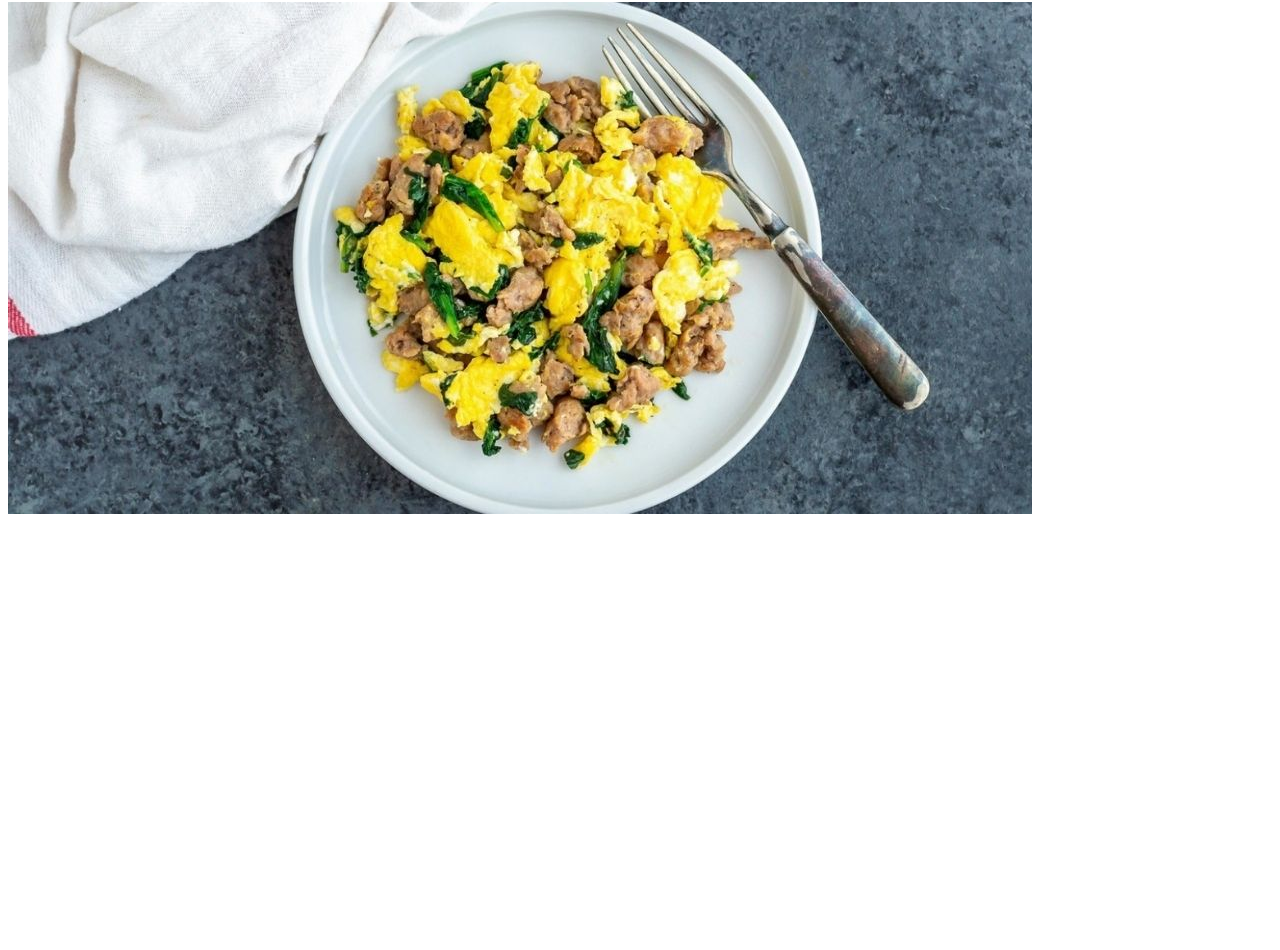
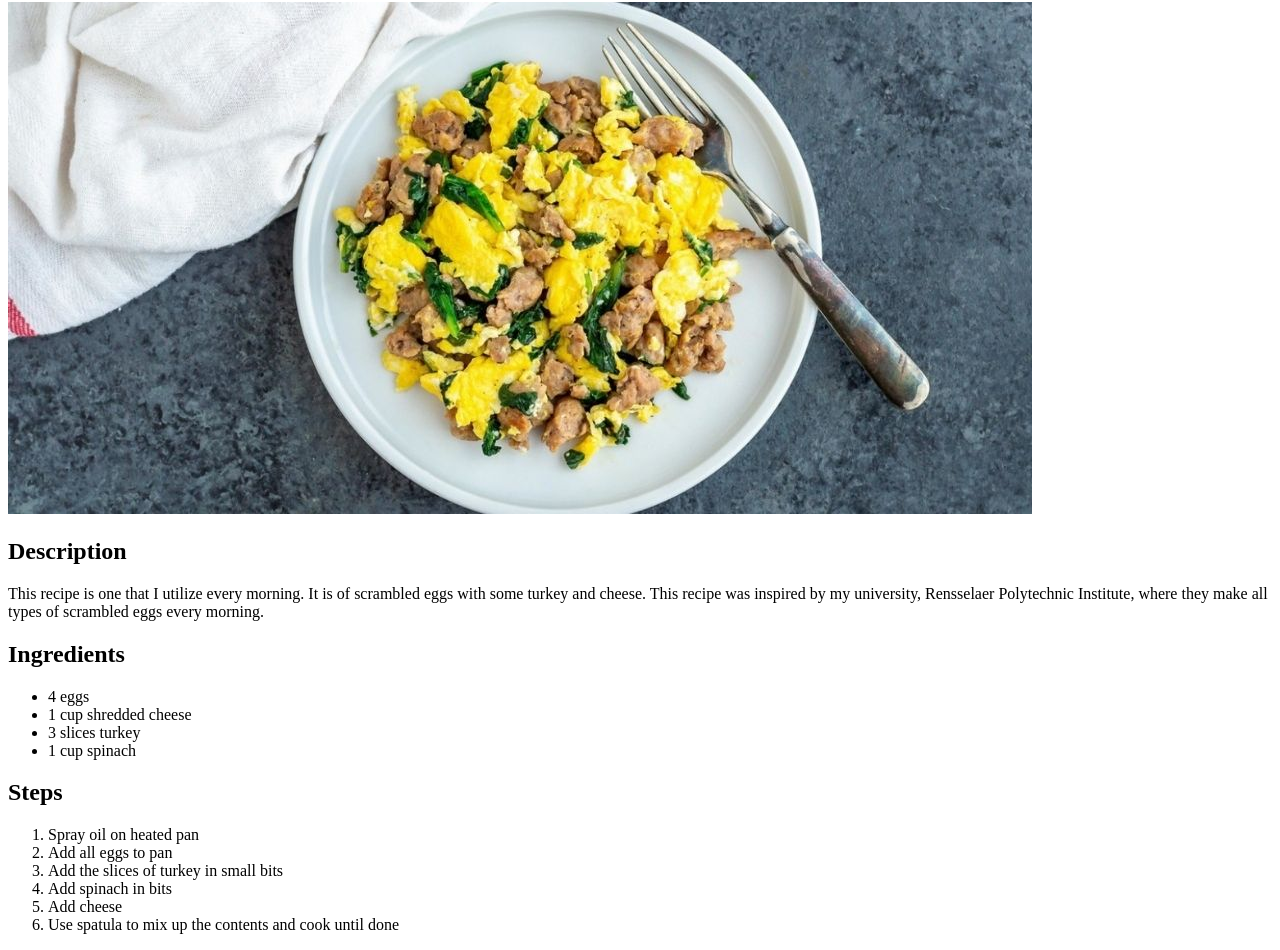
Before and after one commit to haujla2391/odin-recipes, a plain HTML site: page recipes/scrambled_eggs.html in a window 1280 px wide. Shown: the part 78-1028 px from the top of the page. Before the commit the page ends 800 px from the top, so only its background shows below. Drawn offline with Linux system fonts and the light colour scheme; files whose address does not match are found by name.

Commit message:
Complete the eggs recipe and webpage

```diff
--- a/recipes/scrambled_eggs.html
+++ b/recipes/scrambled_eggs.html
@@ -7,5 +7,27 @@
     <body>
         <h1>Scrambled Eggs</h1>
         <img src="images/scrambled_eggs.jpeg" alt="Scrambled Eggs">
+        <h2>Description</h2>
+        <p>
+            This recipe is one that I utilize every morning. It is of scrambled eggs with some turkey and cheese.
+            This recipe was inspired by my university, Rensselaer Polytechnic Institute, where they make all types of scrambled
+            eggs every morning.
+        </p>
+        <p><h2>Ingredients</h2></p>
+        <ul>
+            <li>4 eggs</li>
+            <li>1 cup shredded cheese</li>
+            <li>3 slices turkey</li>
+            <li>1 cup spinach</li>
+        </ul>
+        <p><h2>Steps</h2></p>
+        <ol>
+            <li>Spray oil on heated pan</li>
+            <li>Add all eggs to pan</li>
+            <li>Add the slices of turkey in small bits</li>
+            <li>Add spinach in bits</li>
+            <li>Add cheese</li>
+            <li>Use spatula to mix up the contents and cook until done</li>
+        </ol>
     </body>
 </html>
```
